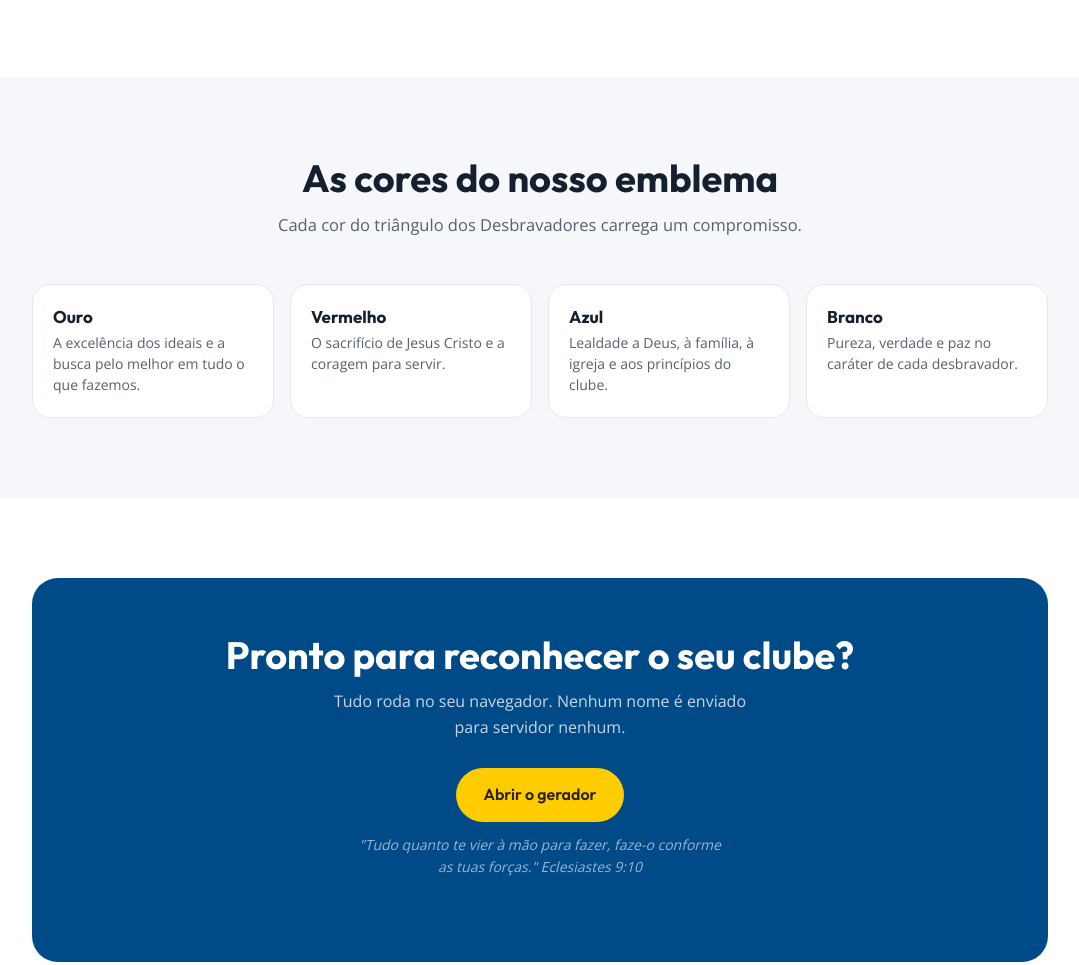
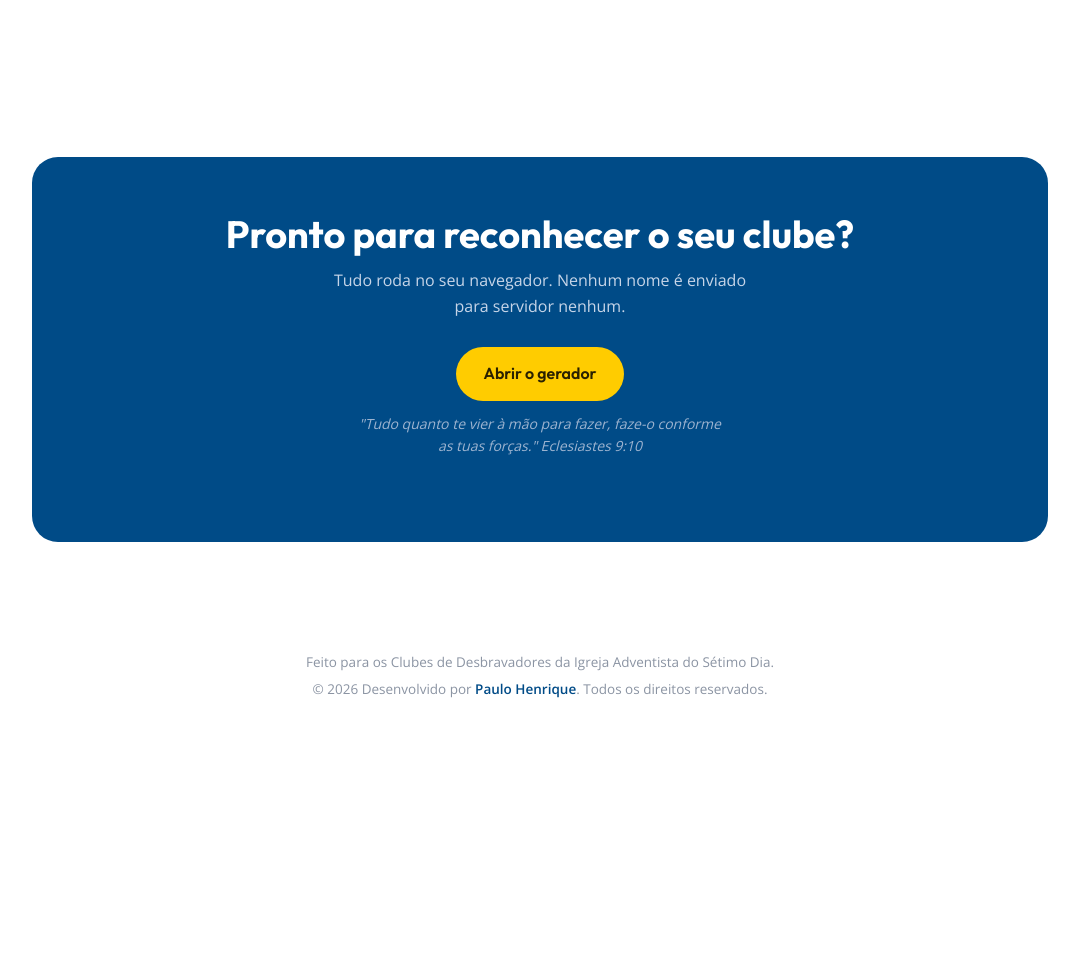
Before and after one commit to Paulo-Henr1que/certificados-desbravadores, a plain HTML site: page index.html in a window 1280 px wide. Shown: the part 1097-2062 px from the top of the page, without its empty margins (100-1179 px from the left). After the commit the page ends 1838 px from the top, so only its background shows below. Drawn offline with nearby package versions, Linux system fonts and the light colour scheme.

Commit message:
Nomes longos sem invadir o oval, crédito no rodapé e sem a seção das cores
- Nome comprido: encolhe até 72% da fonte, tira partículas (de, da, dos)
  e abrevia os nomes do meio, mantendo primeiro e último inteiros
- Nome da especialidade com largura menor, longe do oval
- Rodapé com crédito, ano e link para o GitHub nas duas páginas

Co-Authored-By: Claude Opus 5.5 <noreply@anthropic.com>

```diff
--- a/css/estilo.css
+++ b/css/estilo.css
@@ -299,3 +299,7 @@ textarea{
 .marca{ text-decoration:none; color:inherit }
 .marca-sim{ width:38px; height:auto }
 .previa-barra select{ min-width:0; max-width:100% }
+
+.credito{ margin-bottom:6px; color:var(--tinta-2) }
+.credito a{ color:var(--azul); font-weight:600; text-decoration:none }
+.credito a:hover{ text-decoration:underline }
--- a/index.html
+++ b/index.html
@@ -58,7 +58,6 @@
   .passos p{ font-size:15px }
 
   /* cores com significado */
-  .cores-sec{ background:var(--papel) }
   .cores{ display:grid; grid-template-columns:repeat(4,1fr); gap:16px }
   .cor{ background:#fff; border-radius:18px; padding:22px 20px; border:1px solid #E3E7EE }
   .amostra{ width:40px; height:40px; border-radius:50%; margin-bottom:14px; box-shadow:inset 0 0 0 1px rgba(0,0,0,.1) }
@@ -72,7 +71,9 @@
   .final p{ margin:12px auto 28px; max-width:46ch }
   .verso{ margin-top:22px; font-size:14px; font-style:italic; color:#9DB4D0 }
 
-  .rodape{ padding-block:30px 40px; text-align:center; font-size:13.5px; color:#8B94A3 }
+  .rodape{ padding-block:30px 40px; text-align:center; font-size:13.5px; color:#8B94A3; display:grid; gap:6px }
+  .credito a{ color:var(--azul); font-weight:600; text-decoration:none }
+  .credito a:hover{ text-decoration:underline }
 
   @media (max-width:900px){
     .capa-in{ grid-template-columns:1fr; text-align:center; padding-block:48px 60px }
@@ -142,21 +143,6 @@
     </div>
   </section>
 
-  <section class="sec cores-sec">
-    <div class="wrap">
-      <div class="sec-topo">
-        <h2>As cores do nosso emblema</h2>
-        <p>Cada cor do triângulo dos Desbravadores carrega um compromisso.</p>
-      </div>
-      <div class="cores">
-        <div class="cor"><span class="amostra" style="background:#FFCC00"></span><h3>Ouro</h3><p>A excelência dos ideais e a busca pelo melhor em tudo o que fazemos.</p></div>
-        <div class="cor"><span class="amostra" style="background:#E30613"></span><h3>Vermelho</h3><p>O sacrifício de Jesus Cristo e a coragem para servir.</p></div>
-        <div class="cor"><span class="amostra" style="background:#004B87"></span><h3>Azul</h3><p>Lealdade a Deus, à família, à igreja e aos princípios do clube.</p></div>
-        <div class="cor"><span class="amostra" style="background:#FFFFFF"></span><h3>Branco</h3><p>Pureza, verdade e paz no caráter de cada desbravador.</p></div>
-      </div>
-    </div>
-  </section>
-
   <section class="sec final">
     <div class="wrap">
       <div class="caixa">
@@ -169,7 +155,11 @@
   </section>
 </main>
 
-<footer class="rodape">Feito para os Clubes de Desbravadores da Igreja Adventista do Sétimo Dia.</footer>
+<footer class="rodape">
+  <p>Feito para os Clubes de Desbravadores da Igreja Adventista do Sétimo Dia.</p>
+  <p class="credito">© <span class="ano-atual">2026</span> Desenvolvido por <a href="https://github.com/Paulo-Henr1que" target="_blank" rel="noopener">Paulo Henrique</a>. Todos os direitos reservados.</p>
+</footer>
+<script>document.querySelectorAll(".ano-atual").forEach(function(e){e.textContent=new Date().getFullYear()})</script>
 
 </body>
 </html>
```
Also changed, not shown: gerador.html (+2 -0 lines), js/app.js (+37 -3 lines).
